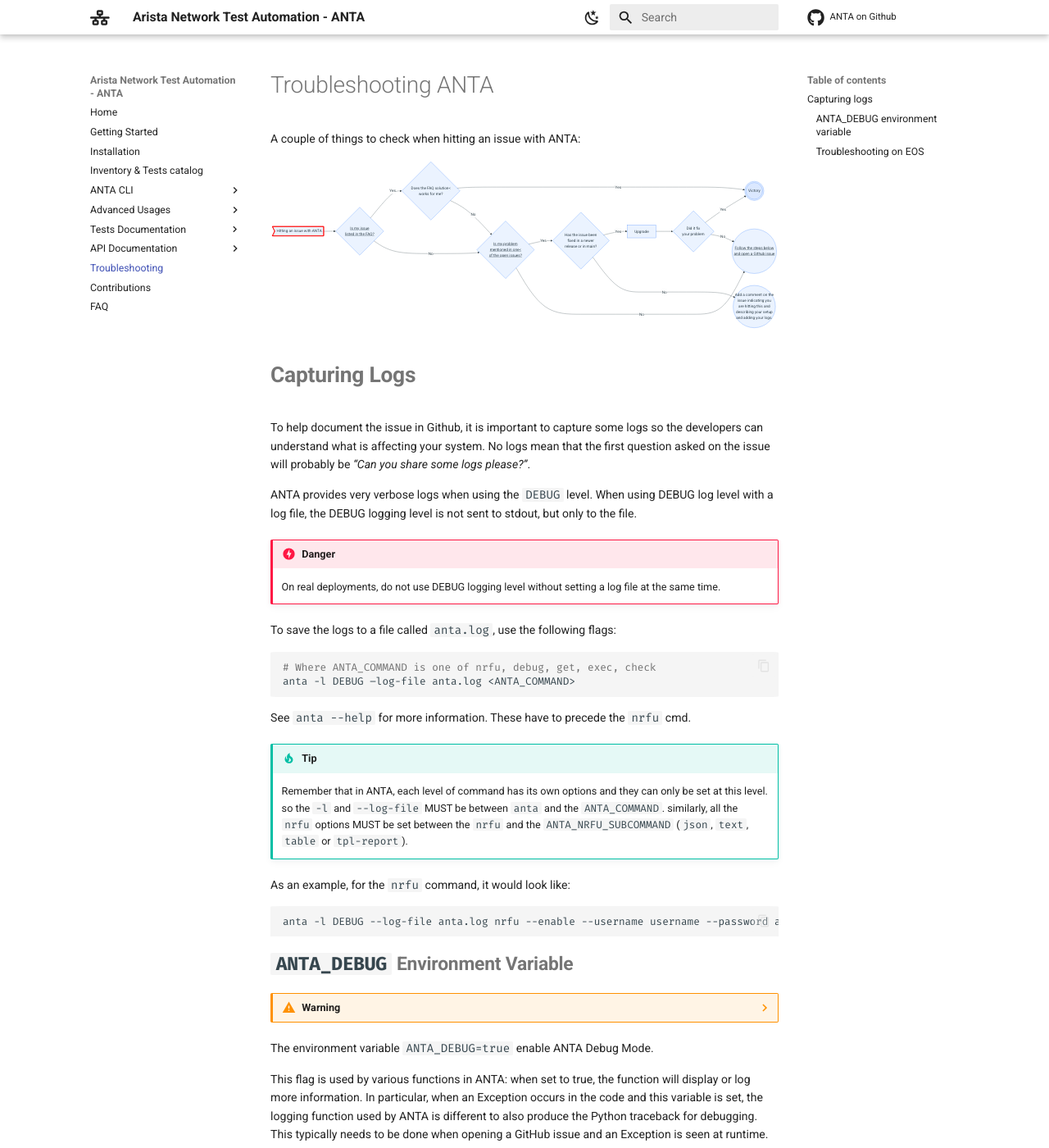
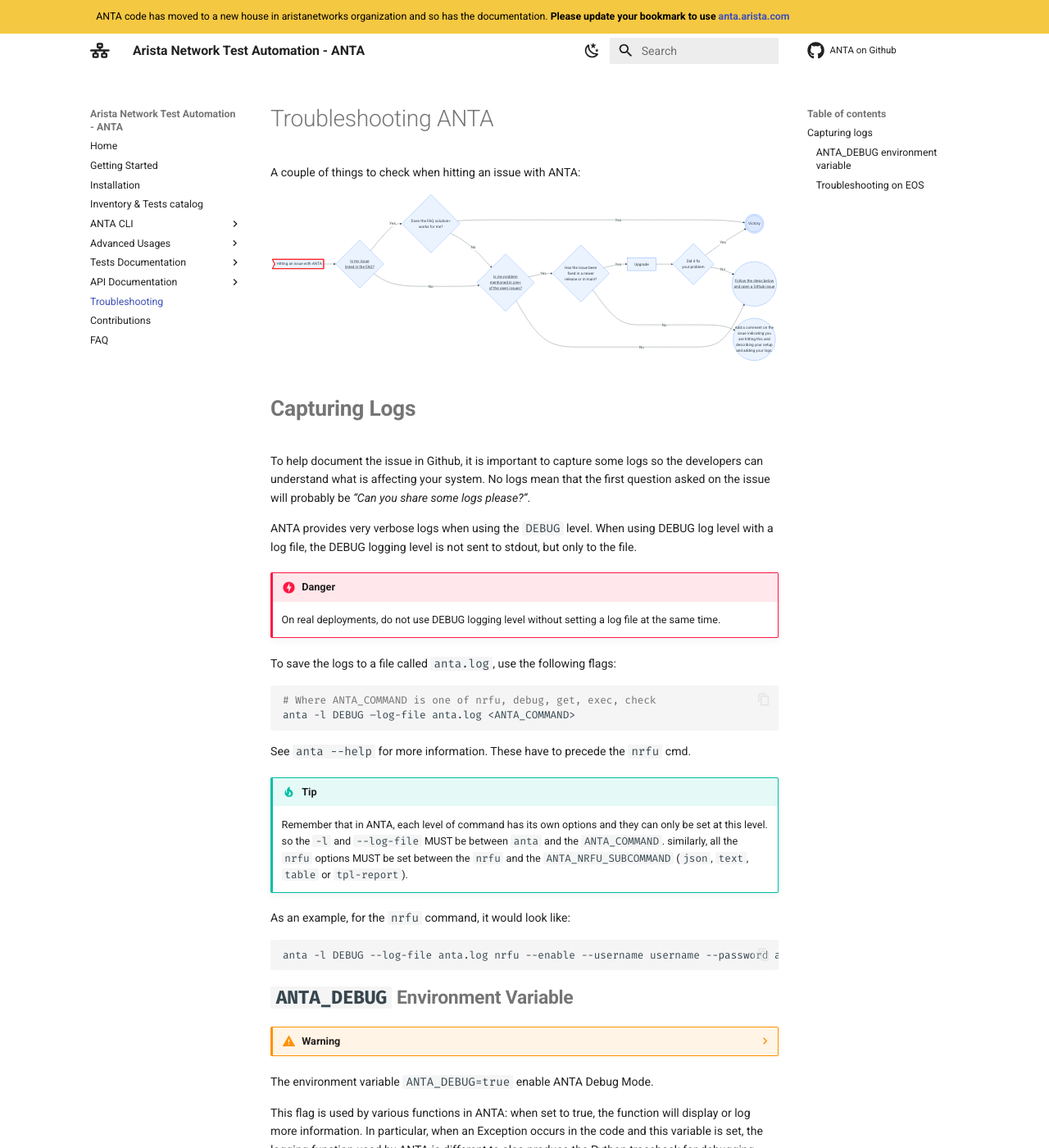
Before and after one commit to titom73/anta-move, an MkDocs documentation site: the page built from docs/troubleshooting.md, in a window 1280 px wide and 1400 px high. Shown: the whole window at 82% size. Built offline with MkDocs 1.6.1 and Material for MkDocs 9.7.7, drawn with Linux system fonts in a browser that asks for light colours; nearby versions of some CDN libraries; comment, search, counter and statistics services are not loaded.

```diff
--- a/docs/overrides/main.html
+++ b/docs/overrides/main.html
@@ -15,3 +15,8 @@
    </script>
   {{app}}
 {% endblock %}
+
+{% block announce %}
+ANTA code has moved to a new house in aristanetworks organization and so has the documentation. <strong>Please update
+  your bookmark to use <a href="https://anta.arista.com">anta.arista.com<a /></strong>
+{% endblock %}
--- a/docs/stylesheets/extra.material.css
+++ b/docs/stylesheets/extra.material.css
@@ -59,6 +59,12 @@
 
   /* Code block color shades */
   --md-code-border-color:              #aec6db4f;
+}
+
+.md-banner {
+  background-color: #f5c842;
+  color: #000000;
+
 }
 
 @media only screen and (min-width: 76.25em) {
```
Also changed, not shown: docs/README.md (+5 -65 lines).
